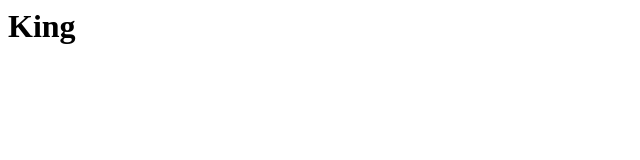
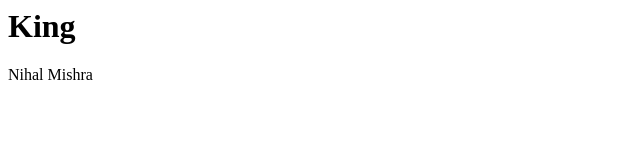
Before and after one commit to nihal-mishra/Coursera-Test-Site, a plain HTML site: page Site/index.html in a window 1280 px wide. Shown: the full height of the page, 0-640 px from the left. Drawn offline with Linux system fonts and the light colour scheme.

Commit message:
Small Change

```diff
--- a/Site/index.html
+++ b/Site/index.html
@@ -6,6 +6,9 @@
 
 <body>
     <h1>King</h1>
+    <p1>
+        Nihal Mishra
+    </p1>
 </body>
 
 </html>
```
